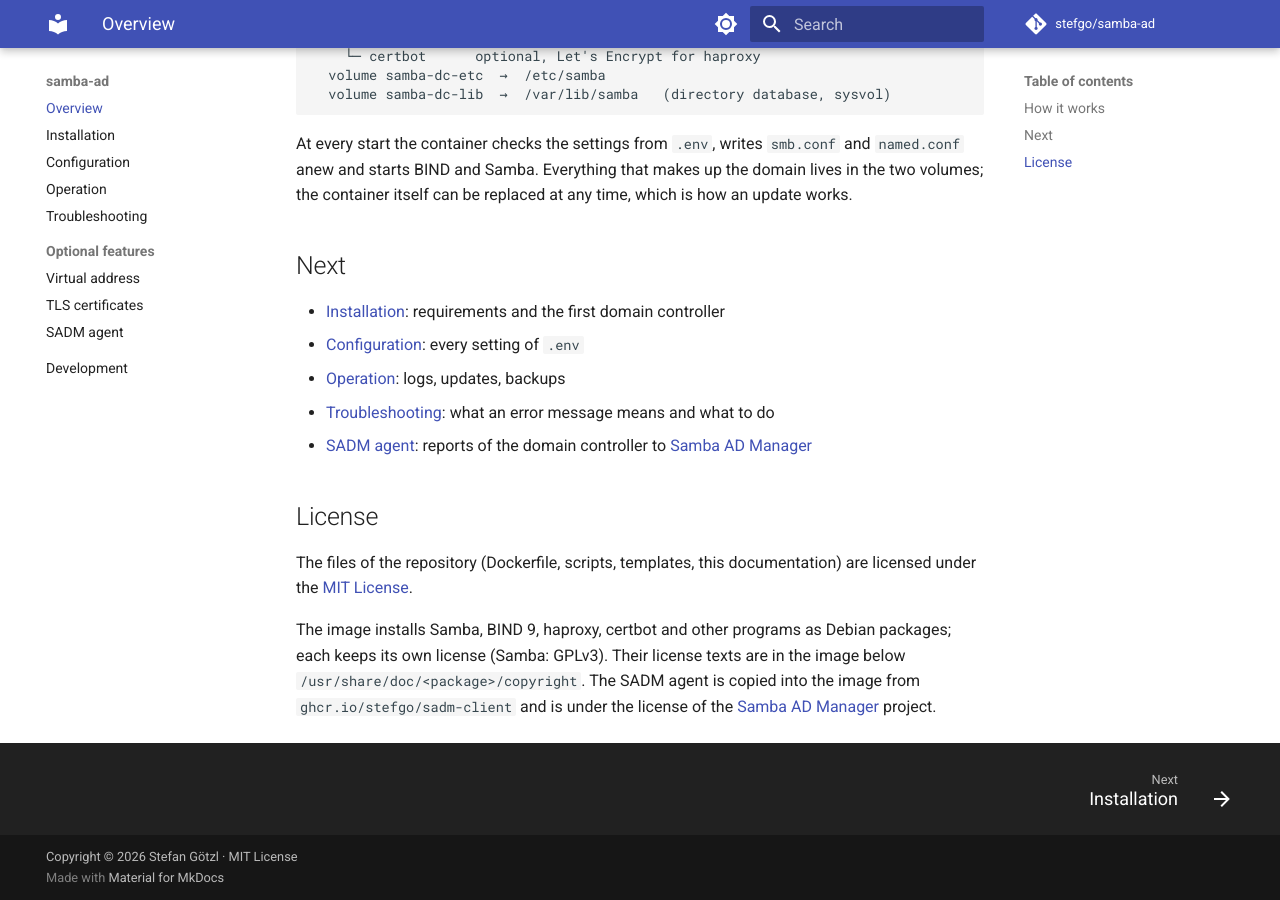
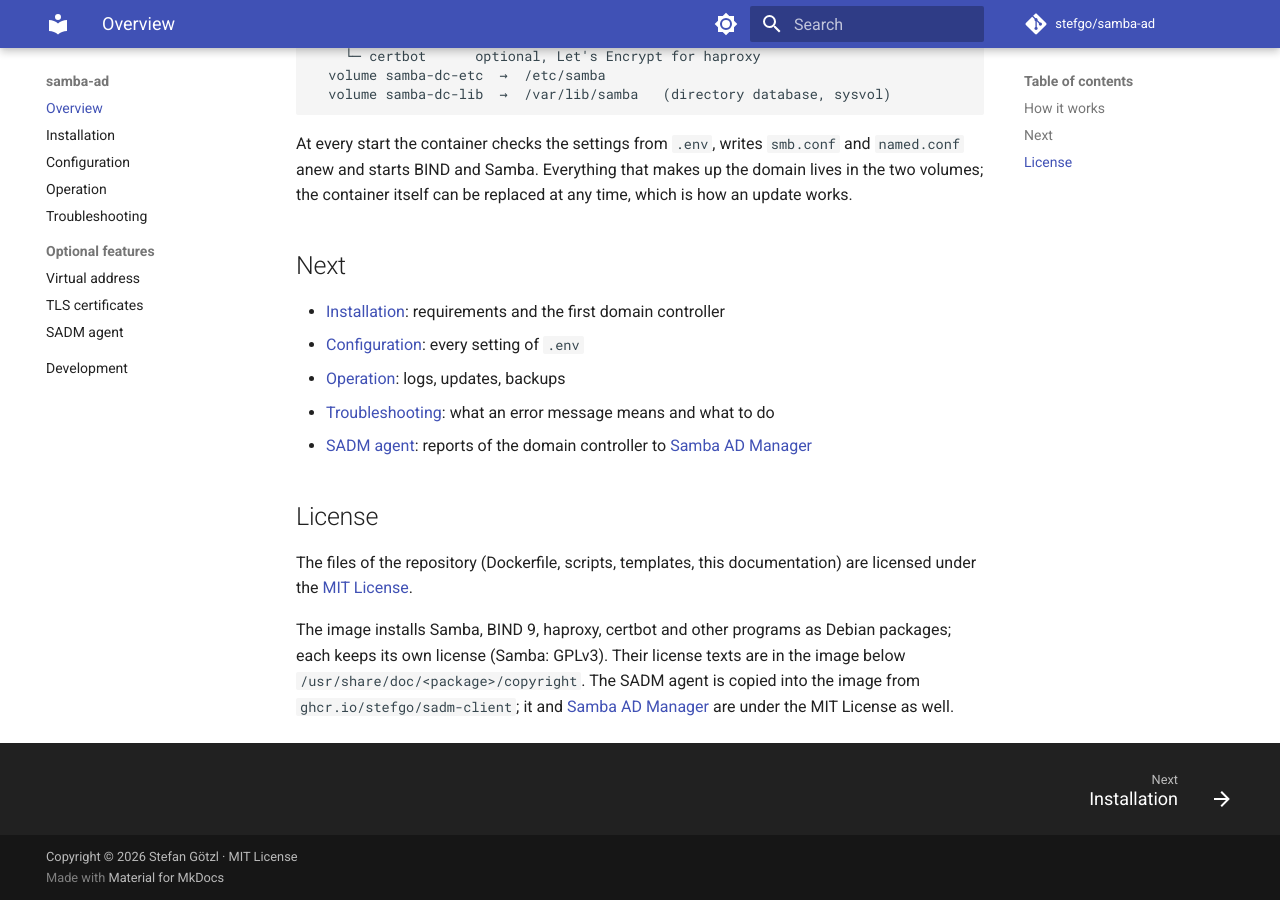
Before and after one commit to stefgo/samba-ad, an MkDocs documentation site: the page built from docs/index.md, in a window 1280 px wide and 900 px high, scrolled down 703 px. Built offline with MkDocs 1.6.1 and Material for MkDocs 9.7.7, drawn with Linux system fonts in a browser that asks for light colours; comment, search, counter and statistics services are not loaded.

Commit message:
docs: name the MIT license of the SADM agent
Co-Authored-By: Claude Opus 5.5 <noreply@anthropic.com>
Claude-Session: https://claude.ai/code/session_017gwZhZWUWbhMYUNMnqWNBh

```diff
--- a/docs/index.md
+++ b/docs/index.md
@@ -53,6 +53,6 @@ documentation) are licensed under the
 The image installs Samba, BIND 9, haproxy, certbot and other programs as
 Debian packages; each keeps its own license (Samba: GPLv3). Their license
 texts are in the image below `/usr/share/doc/<package>/copyright`. The SADM
-agent is copied into the image from `ghcr.io/stefgo/sadm-client` and is under
-the license of the [Samba AD Manager](https://github.com/stefgo/samba-ad-manager)
-project.
+agent is copied into the image from `ghcr.io/stefgo/sadm-client`; it and
+[Samba AD Manager](https://github.com/stefgo/samba-ad-manager) are under the
+MIT License as well.
```
Also changed, not shown: README.md (+3 -3 lines), docs/sadm-agent.md (+2 -2 lines).
